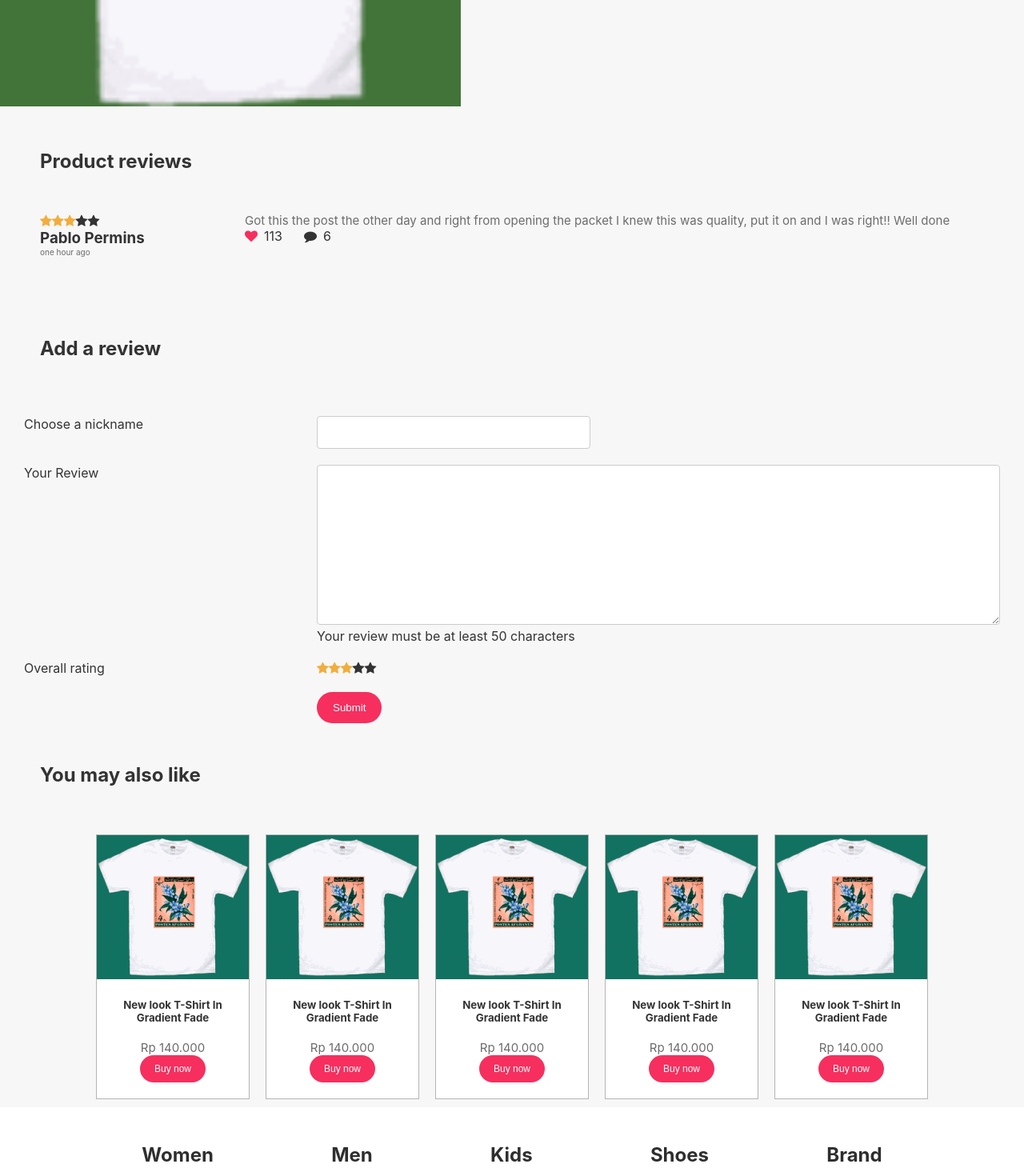
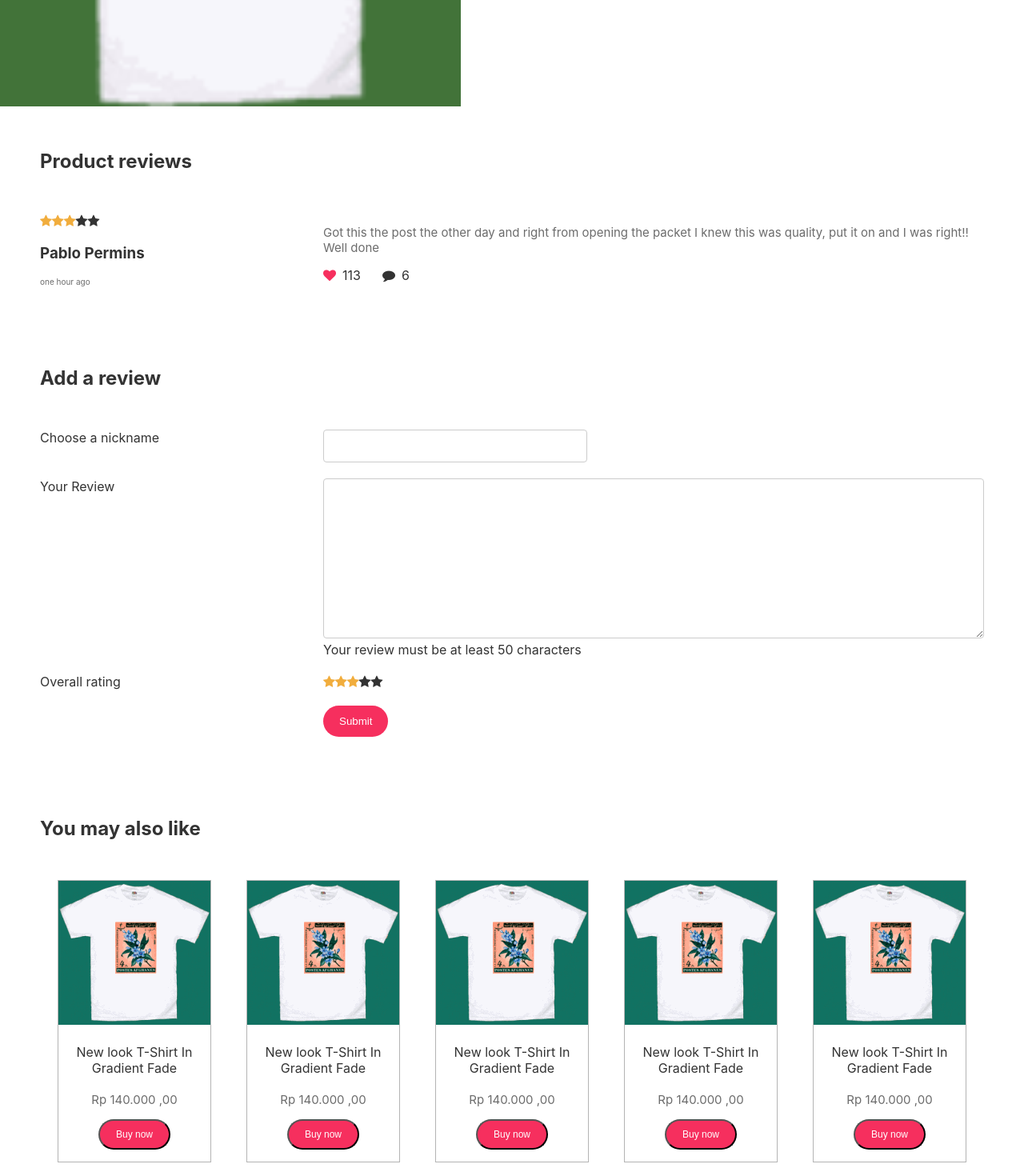
Before and after one commit to rifqhiyr/webstore, a React (Create React App) app: page /detail in a window 1280 px wide. Shown: the part 560-2030 px from the top of the page at 80% size. Built offline with nearby package versions, Linux system fonts and the light colour scheme.

Commit message:
[Alfianinda] - adding final component

```diff
--- a/src/assets/scss/FormReview.scss
+++ b/src/assets/scss/FormReview.scss
@@ -1,22 +1,6 @@
 @import "./variables";
 
-body {
-  background-color: $color-dark-4;
-}
-
-.container {
-  padding: 0 50px 50px 50px;
-}
-
-.col-30 {
-  float: left;
-  width: 30%;
-  margin-top: 20px;
-}
-
-.col-70 {
-  float: left;
-  width: 70%;
+.margin-top-20 {
   margin-top: 20px;
 }
 
@@ -30,8 +14,8 @@ body {
   float: left;
 }
 
-button:hover {
-  background-color: $color-dark-2;
+.button:hover {
+  background-color: $color-third-1;
 }
 
 .text-area {
--- a/src/assets/scss/HotProduct.scss
+++ b/src/assets/scss/HotProduct.scss
@@ -3,13 +3,11 @@
 .wrap {
   display: flex;
   flex-wrap: wrap;
-  justify-content: center;
-  margin: 0px 50px 0px 50px;
+  justify-content: space-around;
 }
 
-.flex {
+.content {
   flex: 0 0 10%;
-  margin: 10px;
   background-color: $color-dark-5;
   border: 1px solid $color-dark-3;
 }
@@ -28,12 +26,15 @@
 .button-hot {
   color: $color-dark-5;
   background-color: $color-primary;
-  padding: 10px 18px;
-  margin: 0px 20px 20px 20px;
-  border: none;
+  padding: 10px 20px;
   border-radius: 20px;
   cursor: pointer;
   font-size: 12px;
+  margin: 15px;
+}
+
+.button-hot:hover {
+  background-color: $color-third-1;
 }
 
 .button-wrap {
--- a/src/assets/scss/ProductReview.scss
+++ b/src/assets/scss/ProductReview.scss
@@ -16,23 +16,40 @@
 .medium-font {
   color: $color-dark-2;
   font-size: 15px;
+  margin-top: 1em;
+  margin-bottom: 1em;
 }
 
-.row {
+.row-1 {
   display: flex;
   flex-wrap: wrap;
 }
 
-.side {
-  flex: 0 0 20%;
-  padding: 0 50px 50px 50px;
+.col-30 {
+  float: left;
+  width: 30%;
 }
 
-.main {
-  flex: 1;
-  padding: 0 50px 50px 50px;
+.col-70 {
+  float: left;
+  width: 70%;
 }
 
 .padding {
   padding: 50px;
 }
+
+.margin-top {
+  margin-top: 50px;
+}
+
+.margin-bottom {
+  margin-bottom: 50px;
+}
+
+.h3 {
+  font-size: 1.17em;
+  margin-top: 1em;
+  margin-bottom: 1em;
+  font-weight: bold;
+}
--- a/src/components/FormReview.js
+++ b/src/components/FormReview.js
@@ -4,11 +4,11 @@ import "../assets/scss/FormReview.scss";
 export default class FormReview extends Component {
   render() {
     return (
-      <div>
-        <h2 className="padding">Add a review</h2>
-        <div className="container">
+      <div className="padding">
+        <h2>Add a review</h2>
+        <div className="margin-top">
           <form>
-            <div className="row">
+            <div className="row-1">
               <div className="col-30">
                 <label>Choose a nickname</label>
               </div>
@@ -16,7 +16,7 @@ export default class FormReview extends Component {
                 <input type="text" className="input" name="nickname" />
               </div>
             </div>
-            <div className="row">
+            <div className="row-1 margin-top-20">
               <div className="col-30">
                 <label>Your Review</label>
               </div>
@@ -31,7 +31,7 @@ export default class FormReview extends Component {
                 </p>
               </div>
             </div>
-            <div className="row">
+            <div className="row-1 margin-top-20">
               <div className="col-30">
                 <label>Overall rating</label>
               </div>
@@ -43,7 +43,7 @@ export default class FormReview extends Component {
                 <span class="fa fa-star"></span>
               </div>
             </div>
-            <div className="row">
+            <div className="row-1 margin-top-20">
               <div className="col-30"></div>
               <div className="col-70">
                 <button className="button">Submit</button>
--- a/src/components/HotProduct.js
+++ b/src/components/HotProduct.js
@@ -7,10 +7,10 @@ export default class HotProduct extends Component {
   render() {
     const dataList = DataHot.map(data => {
       return (
-        <div className="flex">
+        <div className="content">
           <img src={data.img} alt="Product1" />
-          <h5 className="h5">{data.title}</h5>
-          <p className="price">Rp {data.price}</p>
+          <div className="h5">{data.title}</div>
+          <div className="price">Rp {data.price} ,00</div>
           <div className="button-wrap">
             <button className="button-hot">Buy now</button>
           </div>
@@ -18,9 +18,9 @@ export default class HotProduct extends Component {
       );
     });
     return (
-      <div>
-        <h2 className="padding">You may also like</h2>
-        <div className="wrap">{dataList}</div>
+      <div className="padding">
+        <h2>You may also like</h2>
+        <div className="wrap margin-top">{dataList}</div>
       </div>
     );
   }
--- a/src/components/ProductReview.js
+++ b/src/components/ProductReview.js
@@ -4,24 +4,24 @@ import "../assets/scss/ProductReview.scss";
 export default class ProductReview extends Component {
   render() {
     return (
-      <div>
-        <h2 className="padding">Product reviews</h2>
-        <div className="row">
-          <div className="side">
+      <div className="padding">
+        <h2>Product reviews</h2>
+        <div className="row-1 margin-top">
+          <div className="col-30">
             <span class="fa fa-star checked"></span>
             <span class="fa fa-star checked"></span>
             <span class="fa fa-star checked"></span>
             <span class="fa fa-star"></span>
             <span class="fa fa-star"></span>
-            <h3>Pablo Permins</h3>
-            <p className="small-font">one hour ago</p>
+            <div className="h3">Pablo Permins</div>
+            <div className="small-font">one hour ago</div>
           </div>
 
-          <div className="main">
-            <p className="medium-font">
+          <div className="col-70">
+            <div className="medium-font">
               Got this the post the other day and right from opening the packet
               I knew this was quality, put it on and I was right!! Well done
-            </p>
+            </div>
             <i class="fa fa-heart love">&nbsp;&nbsp;</i>113
             &nbsp;&nbsp;&nbsp;&nbsp;&nbsp;
             <i class="fa fa-comment">&nbsp;&nbsp;</i>6
```
